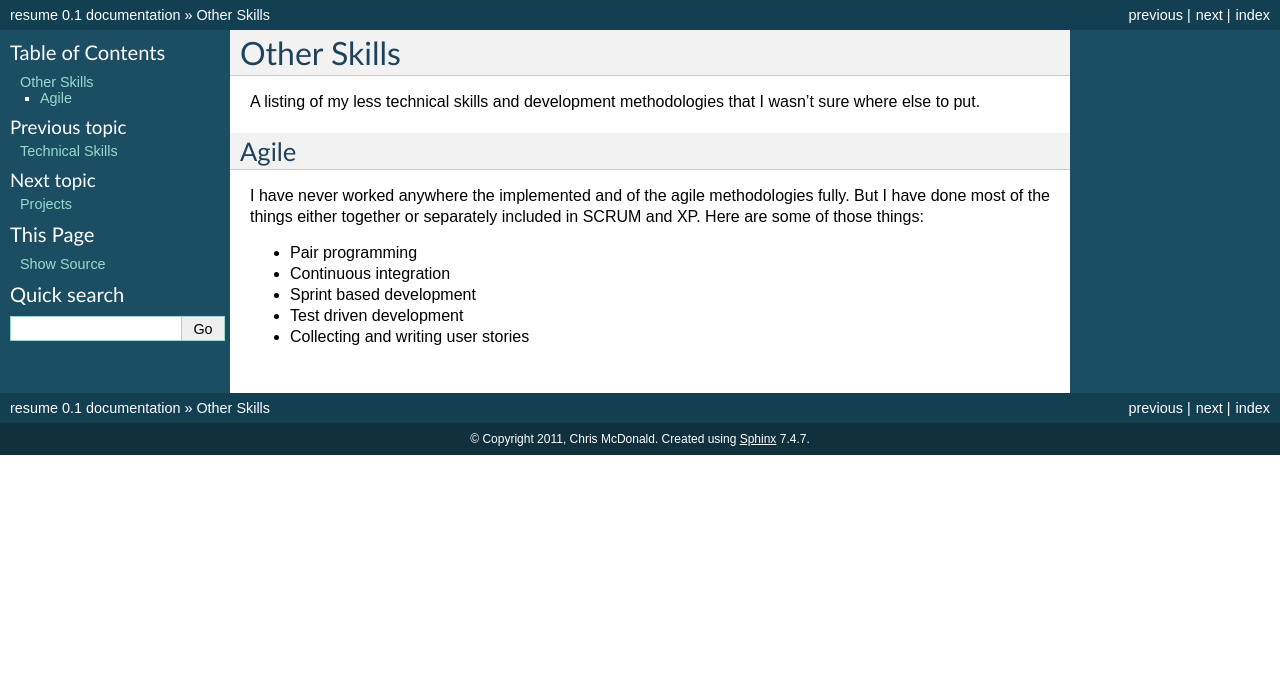
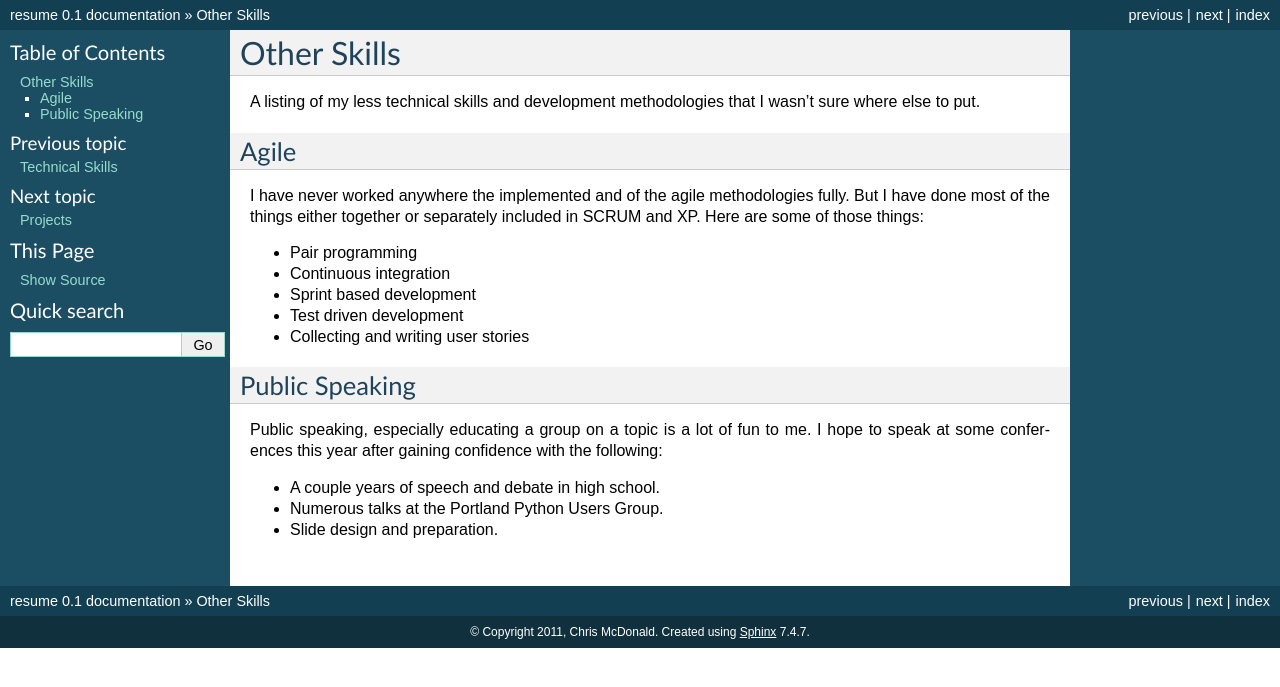
Before and after one commit to wraithan/resume, a Sphinx documentation site: the page built from docs/other_skills.rst, in a window 1280 px wide. Shown: the top 687 px of the page. Built offline with Sphinx 7.4.7, drawn with Linux system fonts in a browser that asks for light colours.

Commit message:
public speaking

```diff
--- a/docs/other_skills.rst
+++ b/docs/other_skills.rst
@@ -19,3 +19,15 @@ those things:
 * Sprint based development
 * Test driven development
 * Collecting and writing user stories
+
+###############
+Public Speaking
+###############
+
+Public speaking, especially educating a group on a topic is a lot of
+fun to me. I hope to speak at some conferences this year after gaining
+confidence with the following:
+
+* A couple years of speech and debate in high school.
+* Numerous talks at the Portland Python Users Group.
+* Slide design and preparation.
```
